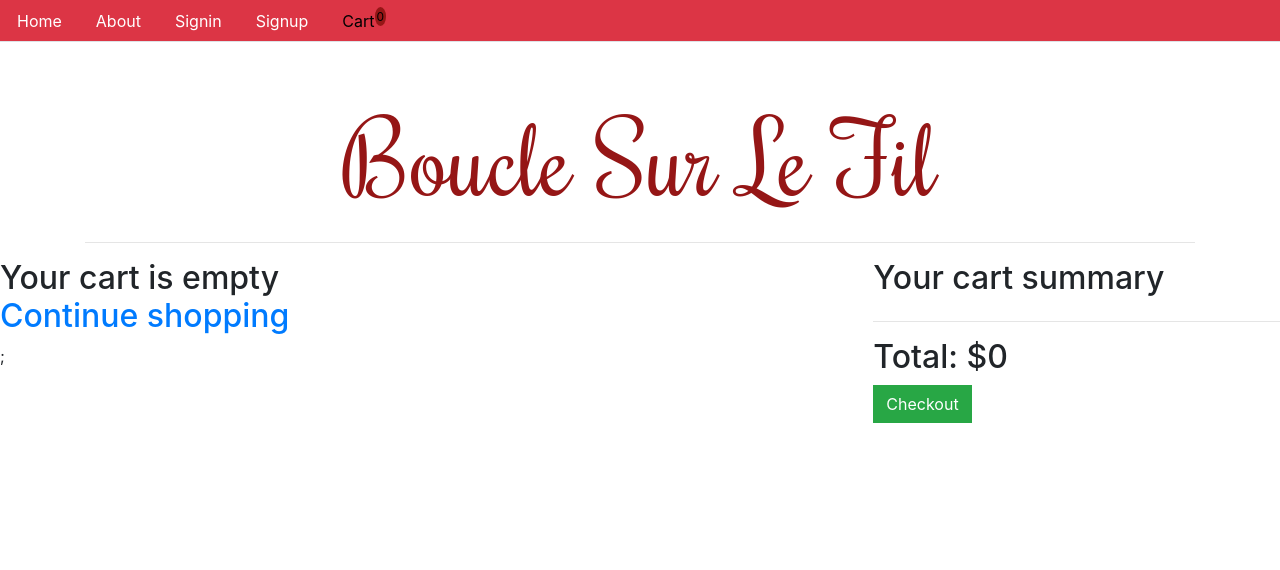
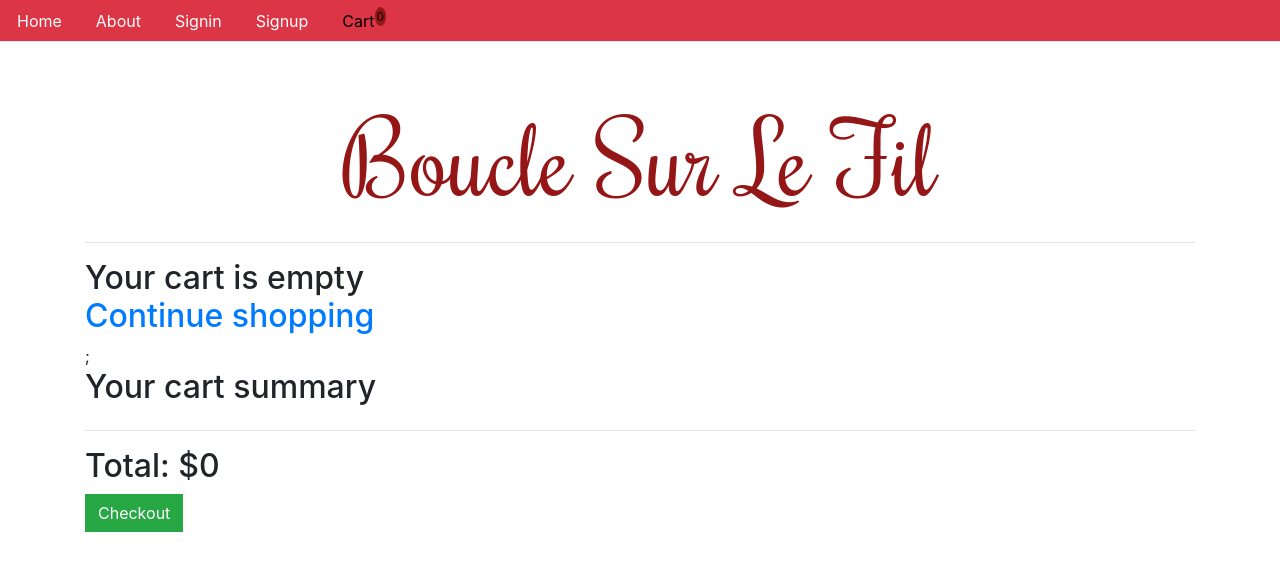
Before and after one commit to Puccibat/BoucleSurLeFil, a React (Create React App) app in the folder client/: page /cart in a window 1280 px wide. Shown: the top 570 px of the page. Built offline with nearby package versions, Linux system fonts and the light colour scheme.

Commit message:
Cart changes not working

```diff
--- a/client/src/core/Cart.jsx
+++ b/client/src/core/Cart.jsx
@@ -1,13 +1,19 @@
 import React, { useState, useEffect } from 'react';
 import { Link } from 'react-router-dom';
-import { getCart } from './cartHelpers';
+import { getCart, updateItem, removeItem } from './cartHelpers';
 import Layout from './Layout';
-import Card from './Card';
+import ShowImage from './ShowImage';
 import Checkout from './Checkout';
 
-const Cart = cartUpdate => {
+const Cart = ({
+  product,
+  cartUpdate = true,
+  showRemoveProductButton = true,
+  setRun = f => f,
+  run = undefined
+}) => {
   const [items, setItems] = useState([]);
-  const [run, setRun] = useState(false);
+  // const [count, setCount] = useState(product.count);
 
   useEffect(() => {
     setItems(getCart());
@@ -19,21 +25,78 @@ const Cart = cartUpdate => {
         <h2>Your cart has {`${items.length}`} items</h2>
         <hr />
         <div className='row'>
+          <table class='table table-striped'>
+            <thead>
+              <tr>
+                <th scope='col'>Product</th>
+                <th scope='col'>Name</th>
+                <th scope='col'>Price</th>
+                <th scope='col'>Remove</th>
+                <th scope='col'>Quantity</th>
+              </tr>
+            </thead>
+            <tbody>
               {items.map((product, index) => (
-            <Card
-              key={index}
-              product={product}
-              showAddToCartButton={false}
-              cartUpdate={true}
-              showRemoveProductButton={true}
-              setRun={setRun}
-              run={run}
-            />
+                <tr key={index} cartUpdate={true} setRun={setRun} run={run}>
+                  <th scope='row'>
+                    <ShowImage item={product} url='product' />
+                  </th>
+                  <td>{product.name}</td>
+                  <td>{product.price}</td>
+                  <td>{showRemoveButton(showRemoveProductButton)}</td>
+                  {/* <td>{showCartUpdateOptions(cartUpdate)}</td> */}
+                </tr>
               ))}
+            </tbody>
+          </table>
         </div>
       </div>
     );
   };
+
+  const showRemoveButton = showRemoveProductButton => {
+    return (
+      showRemoveProductButton && (
+        <button
+          onClick={() => {
+            removeItem(product._id);
+            setRun(!run);
+          }}
+          className='btn btn-outline-danger mt-2 mb-2'
+        >
+          X
+        </button>
+      )
+    );
+  };
+
+  // const handleChange = productId => event => {
+  //   setRun(!run);
+  //   setCount(event.target.value < 1 ? 1 : event.target.value);
+  //   if (event.target.value >= 1) {
+  //     updateItem(productId, event.target.value);
+  //   }
+  // };
+
+  // const showCartUpdateOptions = cartUpdate => {
+  //   return (
+  //     cartUpdate && (
+  //       <div>
+  //         <div className='input-group mb-3'>
+  //           <div className='input-group-prepend'>
+  //             <span className='input-group-text'></span>
+  //           </div>
+  //           <input
+  //             type='number'
+  //             className='form-control'
+  //             value={count}
+  //             onChange={handleChange(product._id)}
+  //           />
+  //         </div>
+  //       </div>
+  //     )
+  //   );
+  // };
 
   const noItemsMessage = () => {
     return (
@@ -53,15 +116,11 @@ const Cart = cartUpdate => {
         description='BoucleSurLeFil'
         className='container-fluid'
       />
-      <div className='row'>
-        <div className='col-8'>
+      <div className='container'>
         {items.length > 0 ? showItems(items) : noItemsMessage()}
-        </div>
-        <div className='col-4'>
         <h2 className='mb-4'>Your cart summary</h2>
         <hr />
         <Checkout products={items} />
-        </div>
       </div>
     </div>
   );
--- a/client/src/core/ShowImage.jsx
+++ b/client/src/core/ShowImage.jsx
@@ -7,7 +7,7 @@ const ShowImage = ({ item, url }) => (
       src={`${API}/${url}/photo/${item._id}`}
       alt={item.name}
       className='mb-3'
-      style={{ maxHeight: 'auto', maxWidth: '100%' }}
+      style={{ maxHeight: '30vh', maxWidth: '30vh' }}
     />
   </div>
 );
```
Lines whose indentation alone changed are shown as unchanged.
